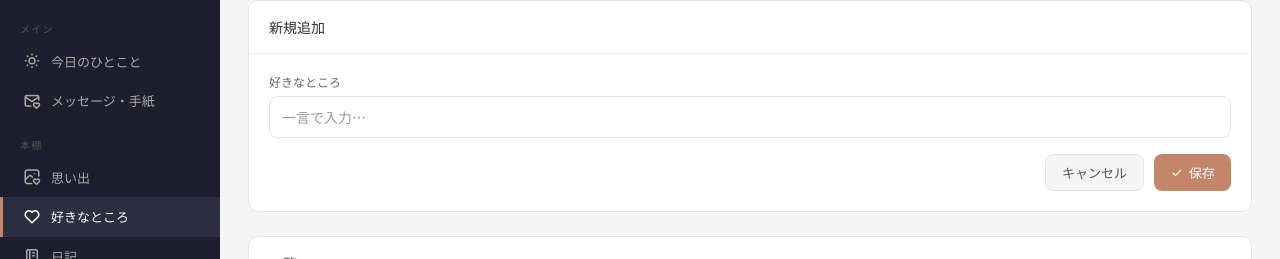
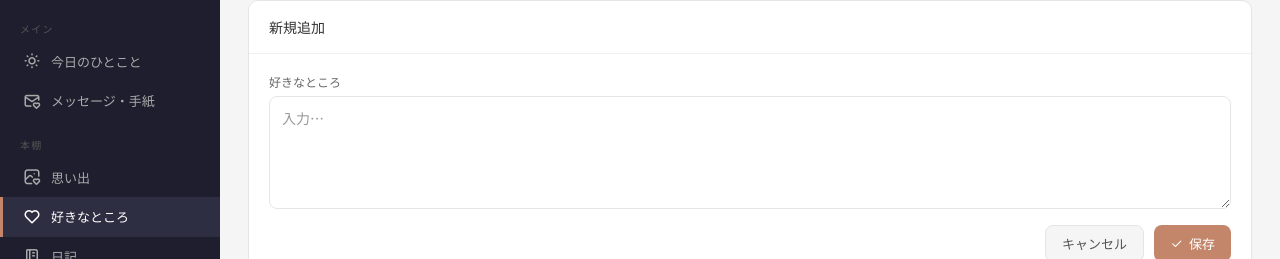
Before and after one commit to yuuki0508/feathers, a Next.js app: page /admin/likes in a window 1280 px wide. Both pictures are taken after a click on the button "追加". Shown: the part 97-356 px from the top of the page. Built offline with nearby package versions, Linux system fonts and the light colour scheme; no server answers; the database is empty.

Commit message:
好きなところ：改行できるようにした

```diff
--- a/app/(viewer)/shelf/likes/page.tsx
+++ b/app/(viewer)/shelf/likes/page.tsx
@@ -24,12 +24,12 @@ export default async function LikesPage() {
           likes.map((like, index) => (
             <article
               key={like.id}
-              className="mb-2.5 flex items-baseline gap-3 rounded-[18px] border border-border bg-card px-5 py-[18px]"
+              className="mb-2.5 flex items-start gap-3 rounded-[18px] border border-border bg-card px-5 py-[18px]"
             >
-              <span className="min-w-7 font-display text-xl text-accent-light">
+              <span className="min-w-7 shrink-0 font-display text-xl text-accent-light">
                 {formatLikeNumber(index)}
               </span>
-              <p className="text-sm leading-[1.7] text-text">{like.body}</p>
+              <p className="whitespace-pre-wrap text-sm leading-[1.7] text-text">{like.body}</p>
             </article>
           ))
         ) : (
--- a/components/admin/likes-admin.tsx
+++ b/components/admin/likes-admin.tsx
@@ -8,7 +8,7 @@ import {
   AdminIconButton,
   AdminPageHeader,
   AdminPrimaryButton,
-  adminInputClass,
+  adminTextareaClass,
 } from "@/components/admin/ui";
 import { createLike, deleteLike } from "@/lib/actions/admin/likes";
 import { formatLikeNumber } from "@/lib/format";
@@ -34,11 +34,11 @@ export function LikesAdmin({ likes }: { likes: Like[] }) {
           <AdminCard title="新規追加">
             <form action={createLike} className="p-5">
               <AdminField label="好きなところ">
-                <input
+                <textarea
                   name="body"
-                  type="text"
-                  placeholder="一言で入力…"
-                  className={adminInputClass}
+                  rows={4}
+                  placeholder="入力…"
+                  className={adminTextareaClass}
                   required
                 />
               </AdminField>
@@ -77,7 +77,9 @@ export function LikesAdmin({ likes }: { likes: Like[] }) {
                       <td className="px-4 py-3 font-medium text-[#E8C5A0]">
                         {formatLikeNumber(index)}
                       </td>
-                      <td className="px-4 py-3 text-sm text-[#444]">{like.body}</td>
+                      <td className="px-4 py-3 text-sm text-[#444]">
+                        <p className="whitespace-pre-wrap">{like.body}</p>
+                      </td>
                       <td className="px-4 py-3">
                         <form action={deleteLike}>
                           <input type="hidden" name="id" value={like.id} />
```
